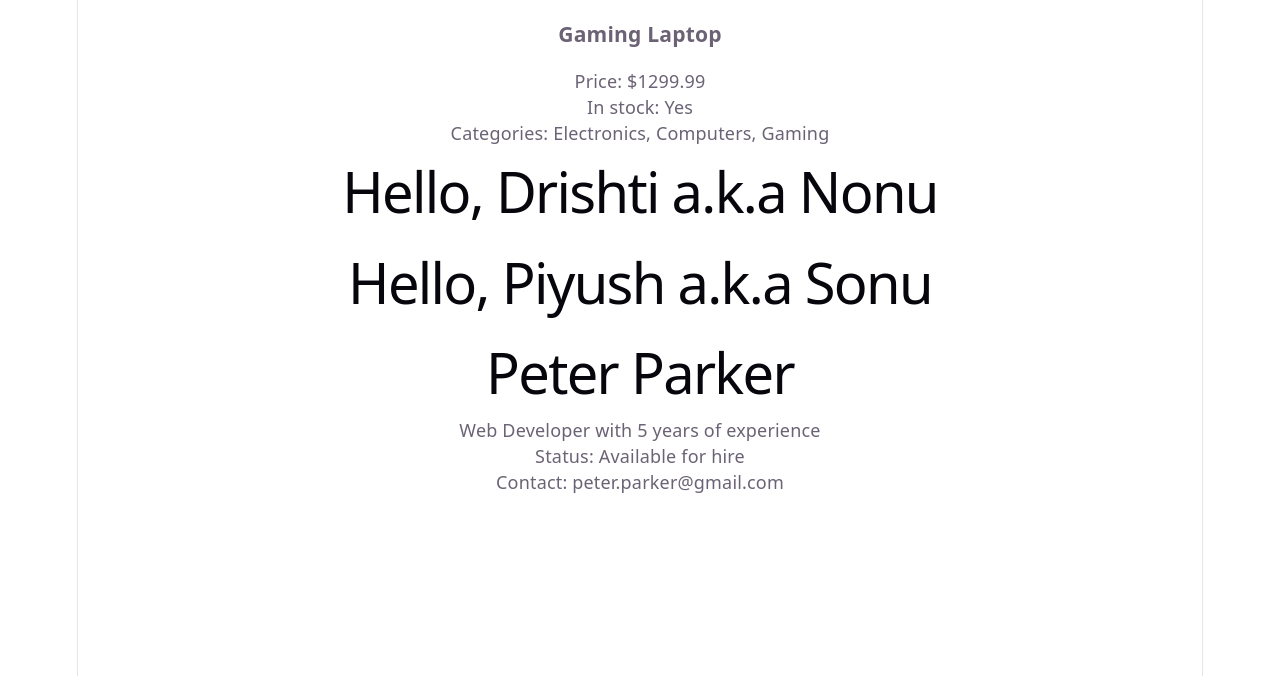
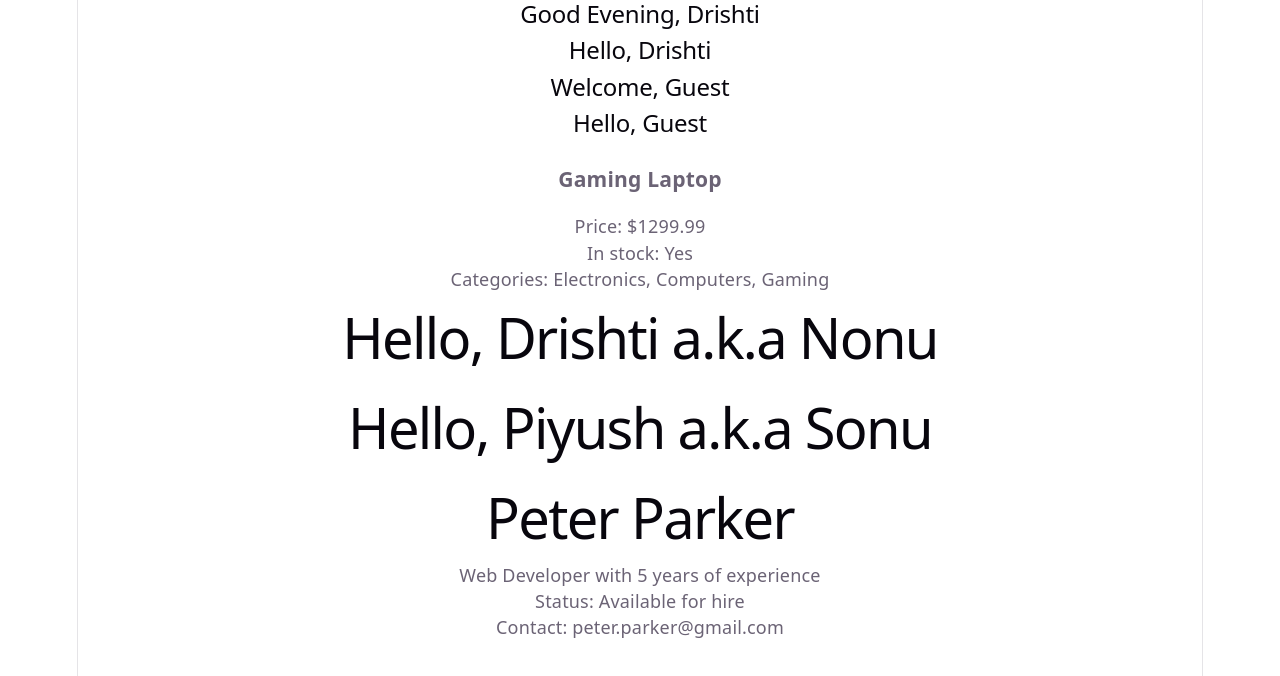
Before and after one commit to thedrishtigupta/React-codevolution, a React (Vite) app: page / in a window 1280 px wide. Shown: the top 676 px of the page. Built offline with nearby package versions, Linux system fonts and the light colour scheme.

Commit message:
Learned about default props

```diff
--- a/src/App.jsx
+++ b/src/App.jsx
@@ -1,6 +1,7 @@
 
 import './App.css'
 import { CandidateProfile } from './CandidateProfile'
+import { Greeting } from './Greeting'
 import { Product } from './Product'
 import { Welcome } from './Welcome'
 
@@ -8,6 +9,10 @@ function App() {
 
   return (
     <>
+      <Greeting name = "Drishti" message = "Good Evening"/>
+      <Greeting name = "Drishti"/>
+      <Greeting message = "Welcome"/>
+      <Greeting/>
       <Product
         title = "Gaming Laptop"
         price = {1299.99}
--- /dev/null
+++ b/src/Greeting.jsx
@@ -0,0 +1,7 @@
+
+export const Greeting = ({name = "Guest", message = "Hello"}) => {
+
+    return (
+        <h2>{message}, {name}</h2>
+    );
+};
```
